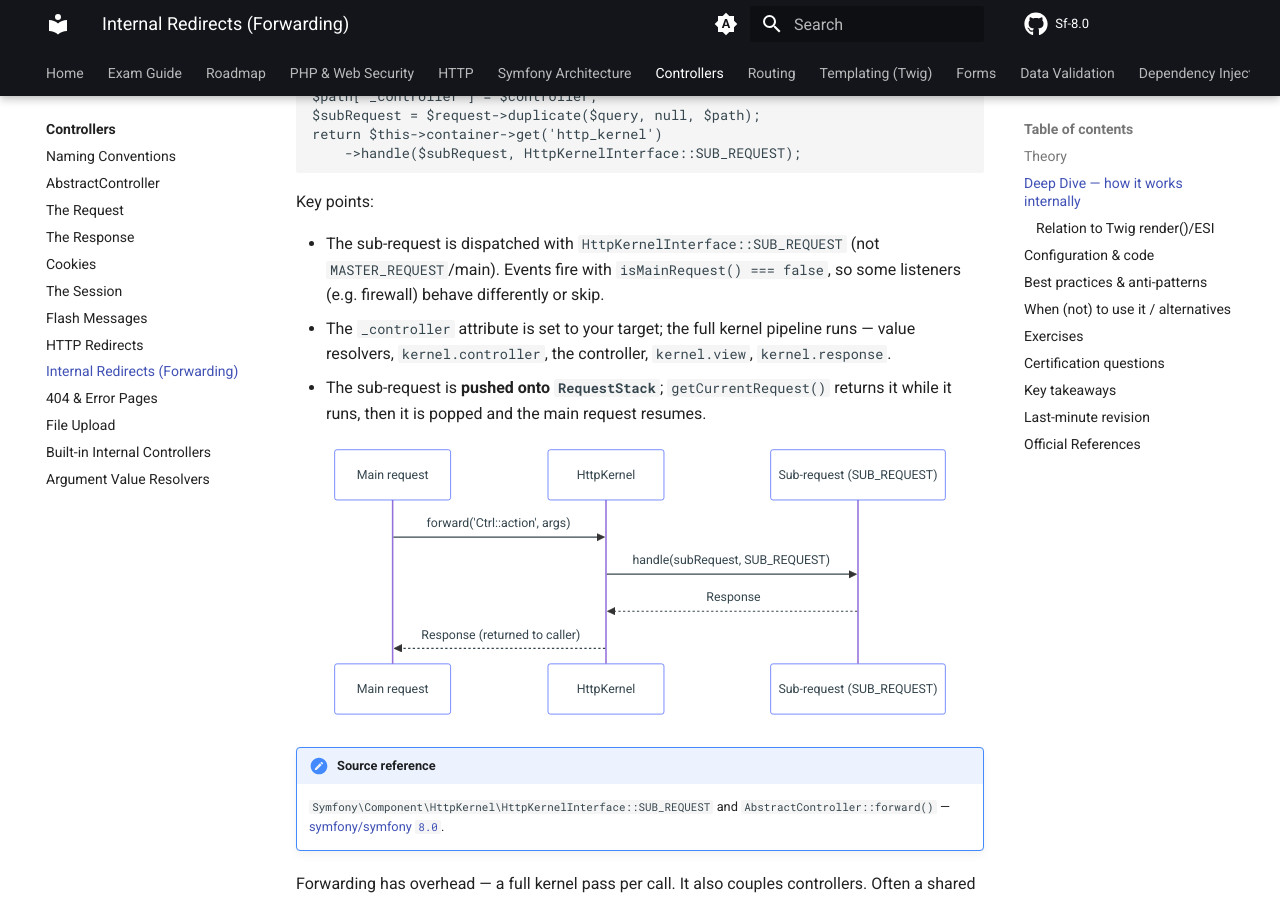
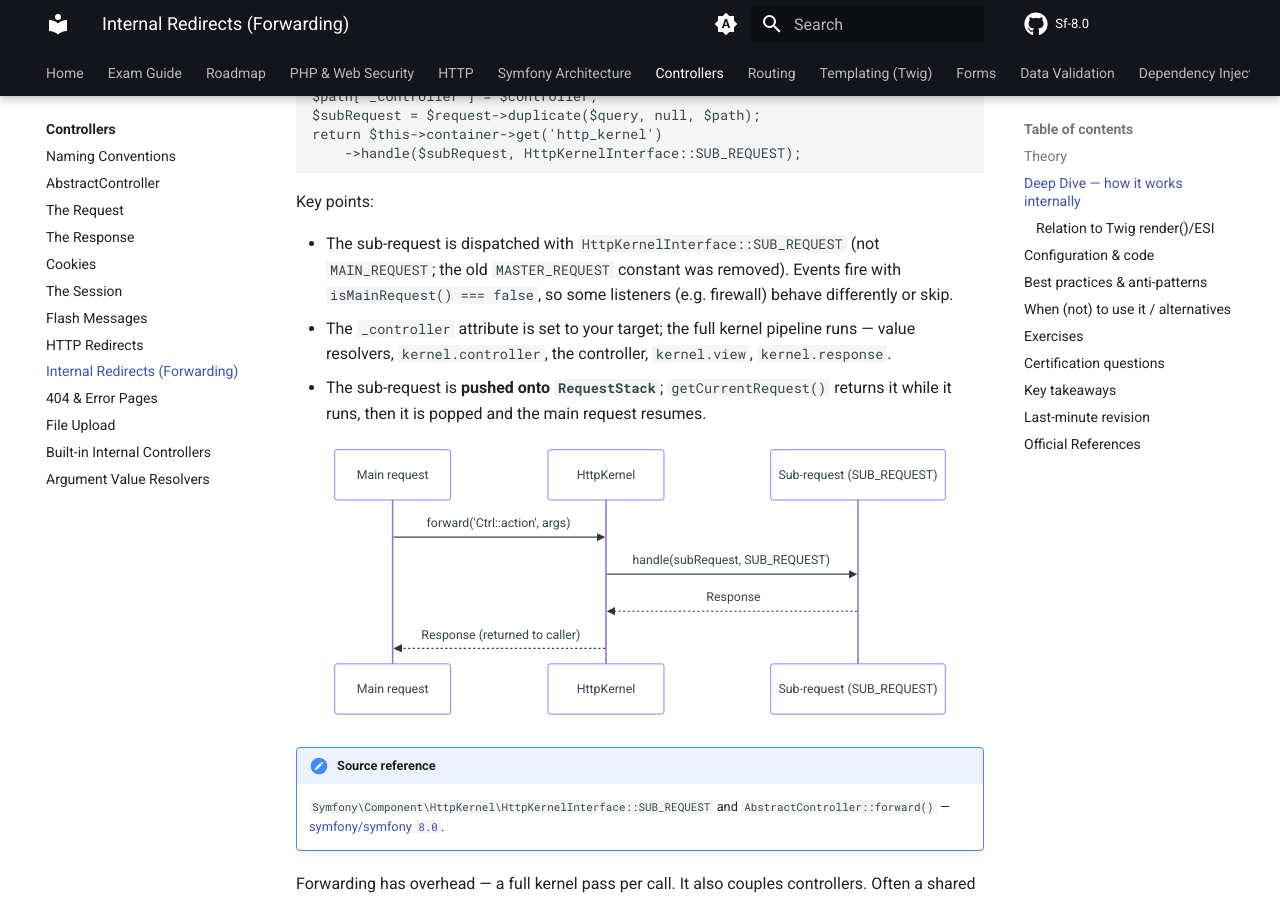
Before and after one commit to jasseryah-mazars/Sf-8.0, an MkDocs documentation site: the page built from docs/controllers/internal-redirects.md, in a window 1280 px wide and 900 px high, scrolled down 960 px. Built offline with MkDocs 1.6.1 and Material for MkDocs 9.7.7, drawn with Linux system fonts in a browser that asks for light colours; comment, search, counter and statistics services are not loaded; the version menu is left out.

Commit message:
docs: enhancement pass — controllers TL;DRs + fact-check fixes
controllers: MapUploadedFile -> RequestPayloadValueResolver (x2);
service-subscriber locator built by RegisterServiceSubscribersPass;
MASTER_REQUEST -> MAIN_REQUEST. Additive only.

Co-Authored-By: Claude Opus 4.8 <noreply@anthropic.com>
Claude-Session: https://claude.ai/code/session_01JZmgF9DXThim3UADm1BKVL

```diff
--- a/docs/controllers/internal-redirects.md
+++ b/docs/controllers/internal-redirects.md
@@ -49,7 +49,8 @@ return $this->container->get('http_kernel')
 Key points:
 
 - The sub-request is dispatched with `HttpKernelInterface::SUB_REQUEST` (not
-  `MASTER_REQUEST`/main). Events fire with `isMainRequest() === false`, so some
+  `MAIN_REQUEST`; the old `MASTER_REQUEST` constant was removed). Events fire with
+  `isMainRequest() === false`, so some
   listeners (e.g. firewall) behave differently or skip.
 - The `_controller` attribute is set to your target; the full kernel pipeline
   runs — value resolvers, `kernel.controller`, the controller, `kernel.view`,
```
